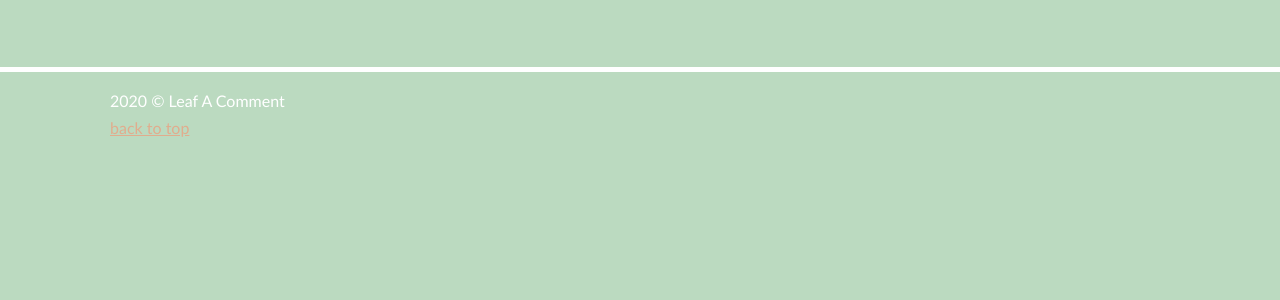
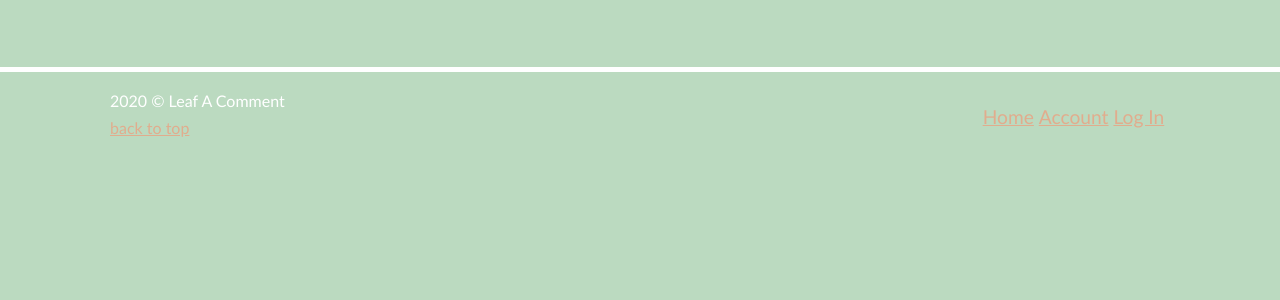
Before and after one commit to Ryanlys/Leaf-A-Comment, a PHP site: page /login.html in a window 1280 px wide. Shown: the part 481-781 px from the top of the page. Run offline with PHP 8.4, Linux system fonts and the light colour scheme.

Commit message:
no about

```diff
--- a/Leaf-A-Comment/WebContent/login.html
+++ b/Leaf-A-Comment/WebContent/login.html
@@ -57,6 +57,13 @@
 	</main>
 
 	<footer>
+		<nav>
+			<ul>
+				<li class="navButton"><a href="main.html">Home</a></li>
+				<li class="navButton"><a href="account.html">Account</a></li>
+				<li class="navButton"><a href="login.html">Log In</a></li>
+			</ul>
+		</nav>
 		<p>2020 &copy; Leaf A Comment</p>
 		<a href="#top">back to top</a></span></p>
 	</footer>
```
Also changed, not shown: Leaf-A-Comment/WebContent/css/forall.css (line endings or trailing spaces).
